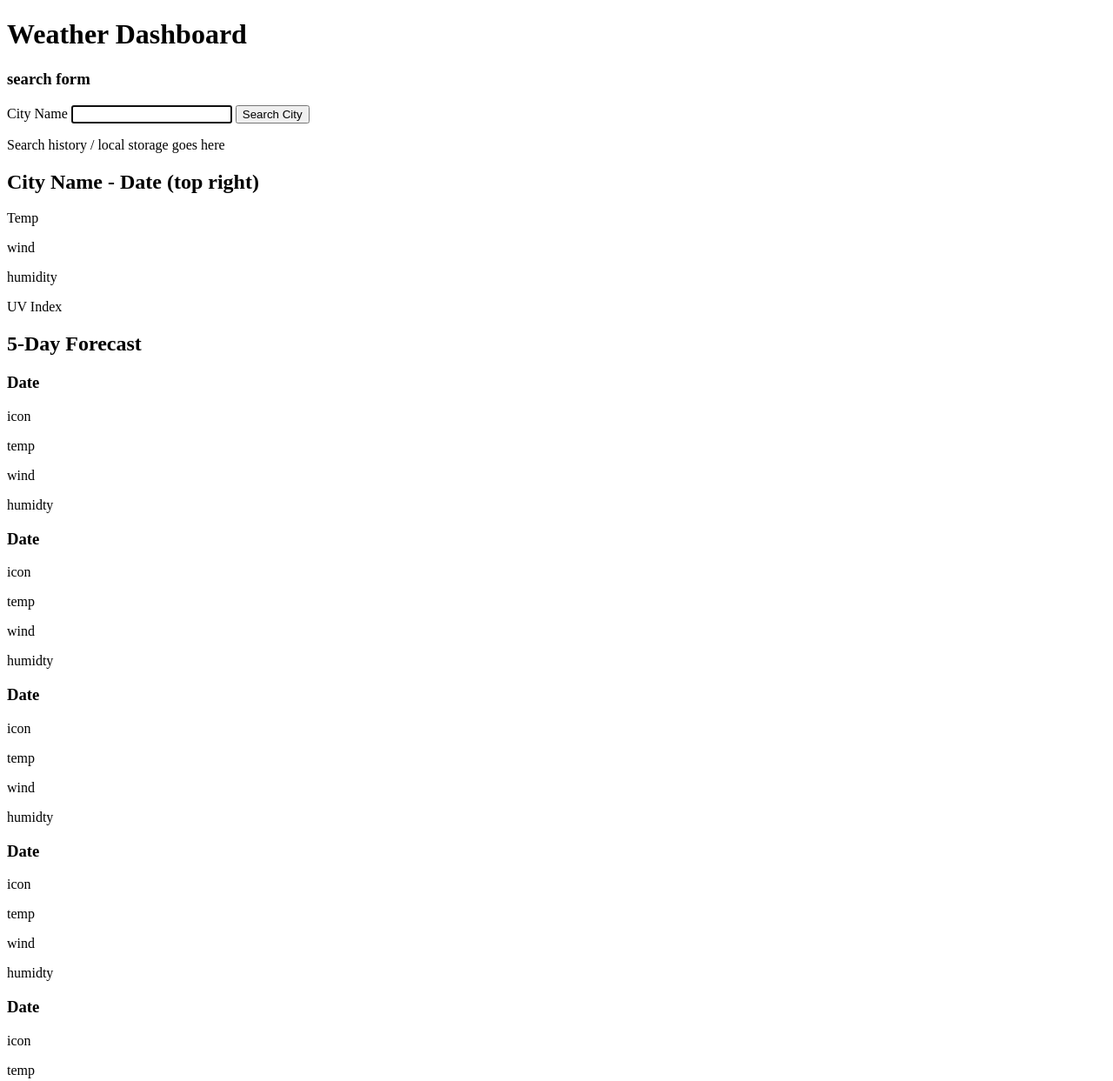
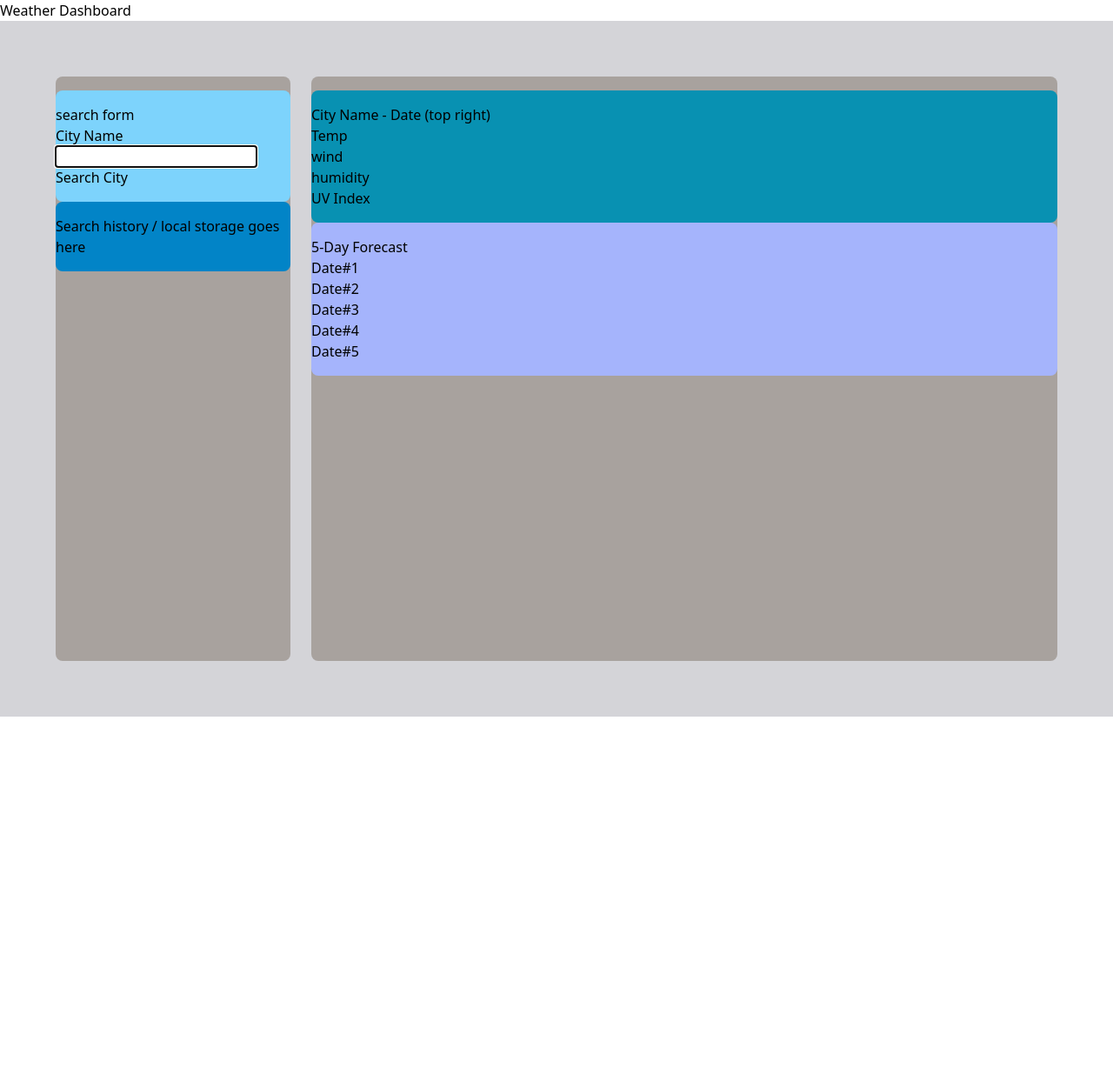
Before and after one commit to harrison-daniel/CH-06-weather-dashboard, a plain HTML site: page index.html in a window 1280 px wide. Shown: the top 1243 px of the page at 87% size. After the commit the page ends 824 px from the top, so only its background shows below. Drawn offline with nearby package versions, Linux system fonts and the light colour scheme; no server answers.

Commit message:
Tailwind CSS to seperate columns

```diff
--- a/index.html
+++ b/index.html
@@ -5,6 +5,9 @@
   <meta http-equiv="X-UA-Compatible" content="IE=edge">
   <meta name="viewport" content="width=device-width, initial-scale=1.0">
   <link rel="stylesheet" href="./assets/css/styles.css" />
+  <script src="https://cdn.tailwindcss.com"></script>
+
+
   <title>Weather Dashboard</title>
 </head>
 <body>
@@ -12,13 +15,11 @@
     <h1>Weather Dashboard</h1>
   </header>
 
-  <main>
+  <main class="h-screen bg-zinc-300 p-16 grid grid-cols-4 grid-rows-3 gap-6">
 
-    <!-- left column -->
-
-    <!-- left container-->
-    <div>
-      <div> <!-- form input -->
+    <!-- left Grid column -->
+    <div class="bg-stone-400 text-black py-4 rounded-lg col-span-1 row-span-4">
+      <div class="bg-sky-300 text-black py-4 rounded-lg col-span-3 row-span-2"> <!-- form input -->
         <h3>search form</h3>
         <form id="search-form">
           <label class="form-label" for="city">City Name</label>
@@ -27,18 +28,17 @@
         </form>
       </div>
 
-      <div>
+      <div class="bg-sky-600 text-black py-4 rounded-lg col-span-3 row-span-1">
         <p>Search history / local storage goes here</p>
       </div>
     </div>
 
 
-    <!-- right column-->
+    <!-- right Grid column-->
+    <div class="bg-stone-400 text-black py-4 rounded-lg col-span-3 row-span-4">
 
-    <!-- right container-->
-    <div>
-
-      <div> <!-- Right - Top Box for city info -->
+      <!-- Top right grid column-->
+      <div class="bg-cyan-600 text-black py-4 rounded-lg col-span-3 row-span-2">  <!-- Right - Top Box for city info -->
         <div> <!-- City and date field-->
           <h2>City Name - Date (top right)</h2>
         </div>
@@ -57,55 +57,55 @@
       </div>
 
 
-      <!-- 5 day cards-->
 
-      <!-- right bottom container -->
-      <div>
+
+      <!-- bottom right grid column / 5-day cards -->
+      <div class="bg-indigo-300 text-black py-4 rounded-lg col-span-3 row-span-2">
         <div> <!-- forecast Header-->
           <h2>5-Day Forecast</h2>
         </div>
 
         <div><!-- card #1-->
-          <h3>Date</h3>
-          <p>icon</p>
+          <h3>Date#1</h3>
+          <!-- <p>icon</p>
           <p>temp</p>
           <p>wind</p>
-          <p>humidty</p>
+          <p>humidty</p> -->
         </div>
 
         <div><!-- card #2-->
-          <h3>Date</h3>
-          <p>icon</p>
+          <h3>Date#2</h3>
+          <!-- <p>icon</p>
           <p>temp</p>
           <p>wind</p>
-          <p>humidty</p>
+          <p>humidty</p> -->
         </div>
 
         <div><!-- card #3-->
-          <h3>Date</h3>
-          <p>icon</p>
+          <h3>Date#3</h3>
+          <!-- <p>icon</p>
           <p>temp</p>
           <p>wind</p>
-          <p>humidty</p>
+          <p>humidty</p> -->
         </div>
 
         <div><!-- card #4-->
-          <h3>Date</h3>
-          <p>icon</p>
+          <h3>Date#4</h3>
+          <!-- <p>icon</p>
           <p>temp</p>
           <p>wind</p>
-          <p>humidty</p>
+          <p>humidty</p> -->
         </div>
 
         <div><!-- card #5-->
-          <h3>Date</h3>
-          <p>icon</p>
+          <h3>Date#5</h3>
+          <!-- <p>icon</p>
           <p>temp</p>
           <p>wind</p>
-          <p>humidty</p>
+          <p>humidty</p> -->
         </div>
+      </div>
 
-      </div>
     </div>
 
   </main>
```
